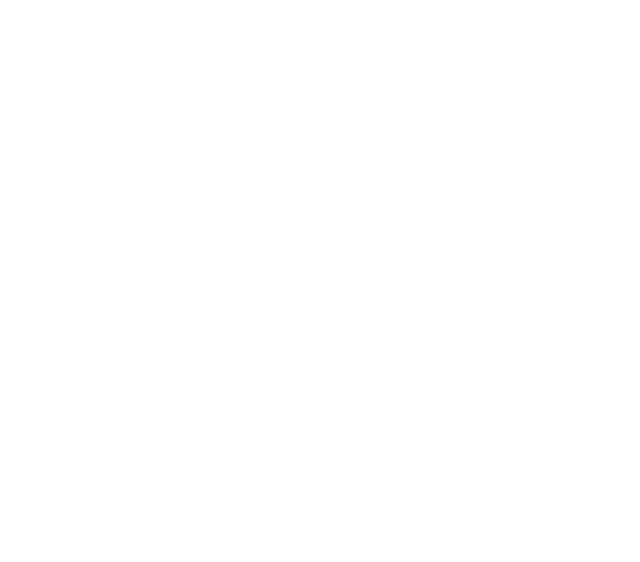
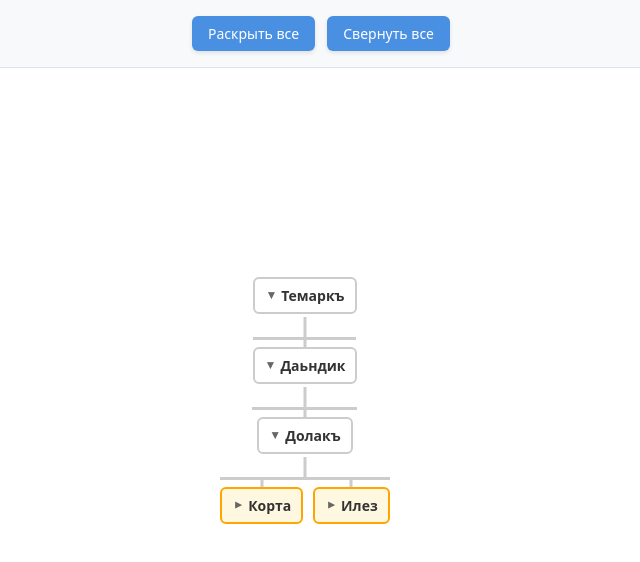
Before and after one commit to drzelim/dzeyt, a plain HTML site: page index.html in a window 1280 px wide. Shown: the whole page, without its empty margins (335-975 px from the left). Drawn offline with Linux system fonts and the light colour scheme; the site is published under a folder, as on GitHub Pages, so addresses that start at the root find nothing.

Commit message:
fix paths

```diff
--- a/index.html
+++ b/index.html
@@ -5,8 +5,8 @@
     <link rel="icon" type="image/svg+xml" href="/vite.svg" />
     <meta name="viewport" content="width=device-width, initial-scale=1.0" />
     <title>vite-project</title>
-    <script type="module" crossorigin src="/assets/index-CoMbtZP4.js"></script>
-    <link rel="stylesheet" crossorigin href="/assets/index-DBhSu0LW.css">
+    <script type="module" crossorigin src="./assets/index-CoMbtZP4.js"></script>
+    <link rel="stylesheet" crossorigin href="./assets/index-DBhSu0LW.css">
   </head>
   <body>
     <div id="root"></div>
```
